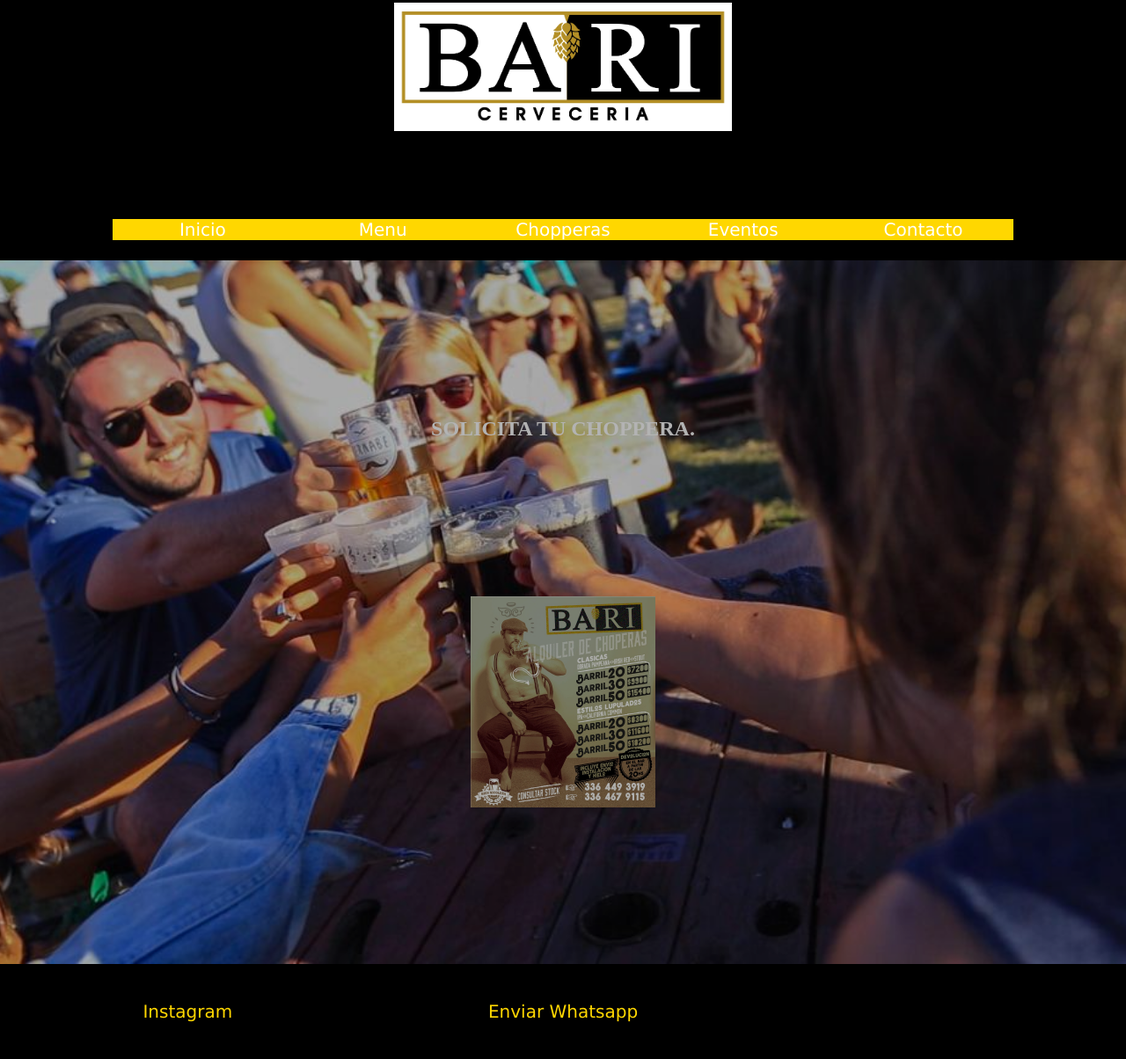
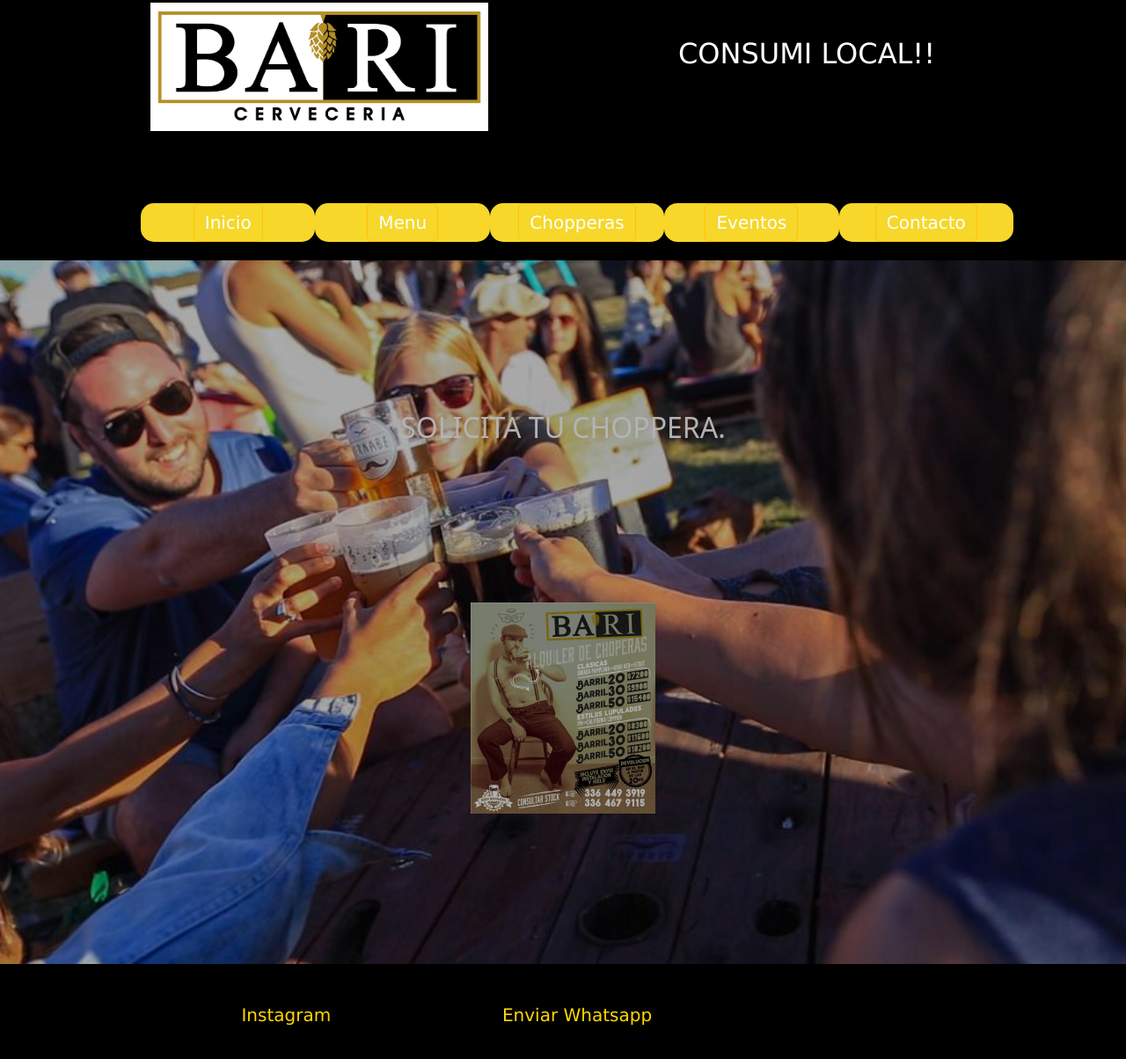
Before and after one commit to FranPerezq/PF-FranciscoPerez, a plain HTML site: page html/chopperas.html in a window 1280 px wide. Shown: the part 74-1278 px from the top of the page at 88% size. Before the commit the page ends 1257 px from the top, so only its background shows below. Drawn offline with nearby package versions, Linux system fonts and the light colour scheme; files that its build step writes are made by us from their sources; grey boxes are pictures that could not be loaded; files whose address does not match are found by name.

Commit message:
Se agregaron animaciones y transformaciones. Se utilizó bootstrap para los botones.

```diff
--- a/css/cerveceria.css
+++ b/css/cerveceria.css
@@ -1,5 +1,12 @@
 *{margin: 0;
 padding: 0;}
+
+@import url("https://cdn.jsdelivr.net/npm/bootstrap-icons@1.9.1/font/bootstrap-icons.css");
+
+
+.bi-instagram{font-size: 50px;
+            size: 100px;}
+
 
 
 p{color: white;
@@ -23,7 +30,10 @@
         flex-direction: row;
         justify-content: space-evenly;
         align-items: center;}
-header h1{font-size: large;}
+header h1{font-size: xx-large;
+font-family: Verdana, Geneva, Tahoma, sans-serif;
+}
+header h1:hover{color: gold;}
 
 footer{text-align: center;
         background-color: black;
@@ -48,10 +58,10 @@
 
 footer ul{display: flex;
         flex-direction: row;
-        justify-content: space-evenly;
+        justify-content: space-between;
         align-items: center;
-        width: 100%;
-        height: 100%;}
+        width: 80%;
+        height: 80%;}
 
         footer ul li{
             background-color: black;
@@ -66,7 +76,7 @@
 
 
 
-nav ul li{background-color: gold;
+nav ul li{background-color: rgb(246, 215, 42);
     font-family: Verdana, Geneva, Tahoma, sans-serif;
     font-size: 50px;
     text-decoration: none;
@@ -75,7 +85,8 @@
     width: 100%;
     display: flex;
     justify-content: center;
-    align-items: center;}
+    align-items: center;
+border-radius: 15px;}
 
 main{color: white;
     height: 800px;
@@ -125,6 +136,9 @@
 
 img{height: auto;
         width: 30%;}
+img:hover{scale: 1.5;
+            transition: 3s;}
+
 
 
 h1{color: white;
@@ -137,7 +151,6 @@
 }
 
 div{height: auto;}
-
 
 
 
--- a/html/chopperas.html
+++ b/html/chopperas.html
@@ -5,30 +5,32 @@
     <meta http-equiv="X-UA-Compatible" content="IE=edge">
     <meta name="viewport" content="width=device-width, initial-scale=1.0">
     <title>Cerveceria BARI</title>
-    <link rel="icon" href="/PROYECTO/favicon_io/favicon.ico">
-
-    <link rel="stylesheet" href="/PROYECTO/css/cerveceria.css"/>
+    <link rel="icon" href="../PROYECTO/favicon_io/favicon.ico">
+    <link rel="stylesheet" href="https://cdnjs.cloudflare.com/ajax/libs/animate.css/4.1.1/animate.min.css"/>
+    <link href="https://unpkg.com/aos@2.3.1/dist/aos.css" rel="stylesheet">
+    <link href="https://cdn.jsdelivr.net/npm/bootstrap@5.2.2/dist/css/bootstrap.min.css" rel="stylesheet" integrity="sha384-Zenh87qX5JnK2Jl0vWa8Ck2rdkQ2Bzep5IDxbcnCeuOxjzrPF/et3URy9Bv1WTRi" crossorigin="anonymous">
+    <link rel="stylesheet" href="/PROYECTO/css/cerveceria.css">
 </head>
 
 <body>
     <header>
 
         <img src="/PROYECTO/img/BARI logo (3).jpg" alt="Logo Cerveceria bari" height=400px width=1200px>
-
+        <h1 class="animate__animated animate__bounce">CONSUMI LOCAL!!</h1>
     </header>
 
         <div>
             <nav>
                 <ul>
-                    <li>        <a href="/PROYECTO/index.html">Inicio</a>
+                    <li><button type="button" class="btn btn-outline-warning"><a href="/PROYECTO/index.html">Inicio</a></button>
                     </li>
-                    <li>        <a href="menu.html">Menu</a>
+                    <li> <button type="button" class="btn btn-outline-warning"><a href="/PROYECTO/html/menu.html">Menu</a></button>
                     </li>
-                    <li>        <a href="chopperas.html">Chopperas</a>
+                    <li> <button type="button" class="btn btn-outline-warning"><a href="/PROYECTO/html/chopperas.html">Chopperas</a></button>
                     </li>
-                    <li>        <a href="eventos.html">Eventos</a>
+                    <li>  <button type="button" class="btn btn-outline-warning"><a href="/PROYECTO/html/eventos.html">Eventos</a></button>
                     </li>
-                    <li>        <a href="contacto.html">Contacto</a>
+                    <li>  <button type="button" class="btn btn-outline-warning"><a href="/PROYECTO/html/contacto.html">Contacto</a></button>
                     </li>
                 </ul>
             </nav>
@@ -51,6 +53,11 @@
 
     </footer>
 
+
+    <script src="https://unpkg.com/aos@2.3.1/dist/aos.js"></script>
+    <script src="https://cdn.jsdelivr.net/npm/bootstrap@5.2.2/dist/js/bootstrap.bundle.min.js" integrity="sha384-OERcA2EqjJCMA+/3y+gxIOqMEjwtxJY7qPCqsdltbNJuaOe923+mo//f6V8Qbsw3" crossorigin="anonymous"></script>
+
+
 </body>
 
 </html>
```
Also changed, not shown: html/contacto.html (+15 -8 lines), html/eventos.html (+18 -9 lines), html/menu.html (+17 -8 lines), index.html (+13 -7 lines).
